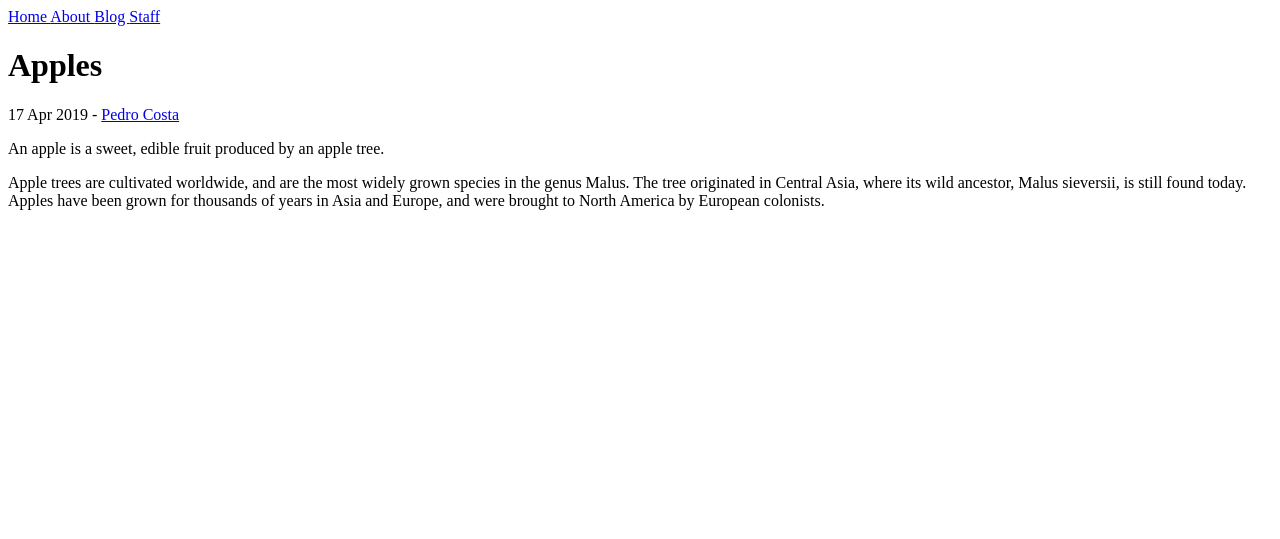
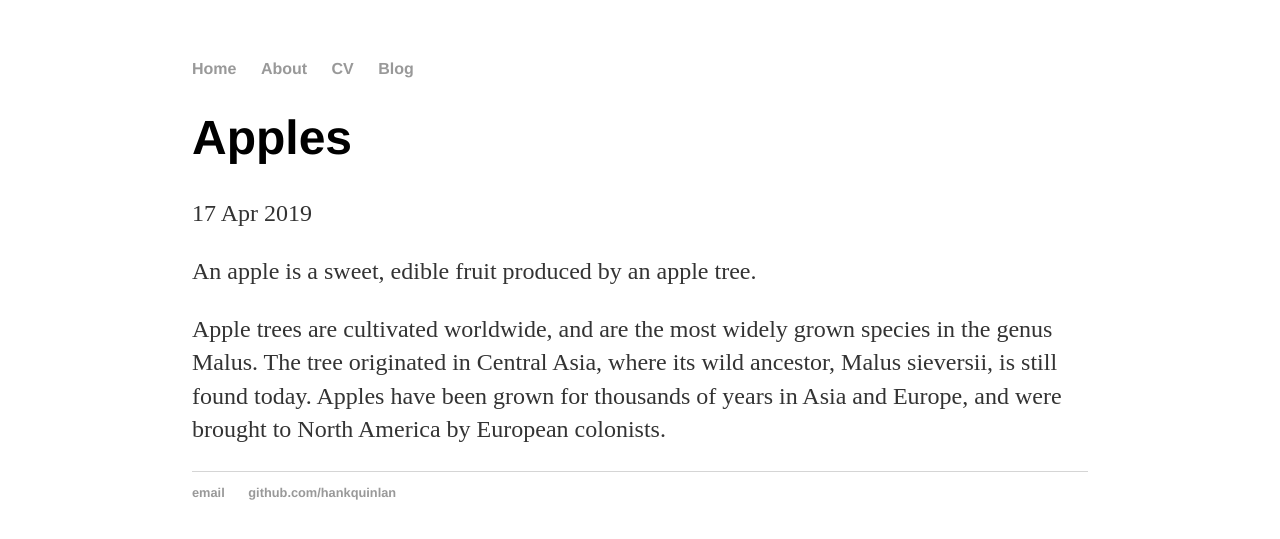
Before and after one commit to PedroFerreiradaCosta/PedroFerreiradaCosta.github.io, a Jekyll site: the page built from _posts/2019-04-17-apples.md, in a window 1280 px wide. Shown: the top 539 px of the page. Built offline with Jekyll 4.4.1, drawn with Linux system fonts in a browser that asks for light colours.

Commit message:
updated website

```diff
--- a/_layouts/default.html
+++ b/_layouts/default.html
@@ -1,13 +1,29 @@
-<!doctype html>
+<!DOCTYPE html>
   <html>
     <head>
-    <meta charset="utf-8">
       <title>{{ page.title }}</title>
-    <link rel="stylesheet" href="/assets/css/styles.css">
-    {% seo %}
+      <!-- link to main stylesheet -->
+      <link rel="stylesheet" type="text/css" href="/css/main.css">
     </head>
     <body>
-    {% include navigation.html %}
+      <nav>
+          <ul>
+              <li><a href="/">Home</a></li>
+              <li><a href="/about">About</a></li>
+              <li><a href="/cv">CV</a></li>
+              <li><a href="/blog">Blog</a></li>
+          </ul>
+      </nav>
+      <div class="container">
+
       {{ content }}
+
+      </div><!-- /.container -->
+      <footer>
+          <ul>
+              <li><a href="mailto:hankquinlanhub@gmail.com">email</a></li>
+              <li><a href="https://github.com/hankquinlan">github.com/hankquinlan</a></li>
+        </ul>
+      </footer>
     </body>
   </html>
--- a/_layouts/post.html
+++ b/_layouts/post.html
@@ -2,13 +2,8 @@
 layout: default
 ---
 <h1>{{ page.title }}</h1>
+<p class="meta">{{ page.date | date_to_string }}</p>
 
-<p>
-  {{ page.date | date_to_string }}
-  {% assign author = site.authors | where: 'short_name', page.author | first %}
-  {% if author %}
-    - <a href="{{ author.url }}">{{ author.name }}</a>
-  {% endif %}
-</p>
-
-{{ content }}
+<div class="post">
+  {{ content }}
+</div>
```
Also changed, not shown: _posts/2019-12-09-pedro-s-corner-launch.md (added, +7 -0 lines), index.html (+8 -30 lines). Lines whose indentation alone changed are shown as unchanged.
